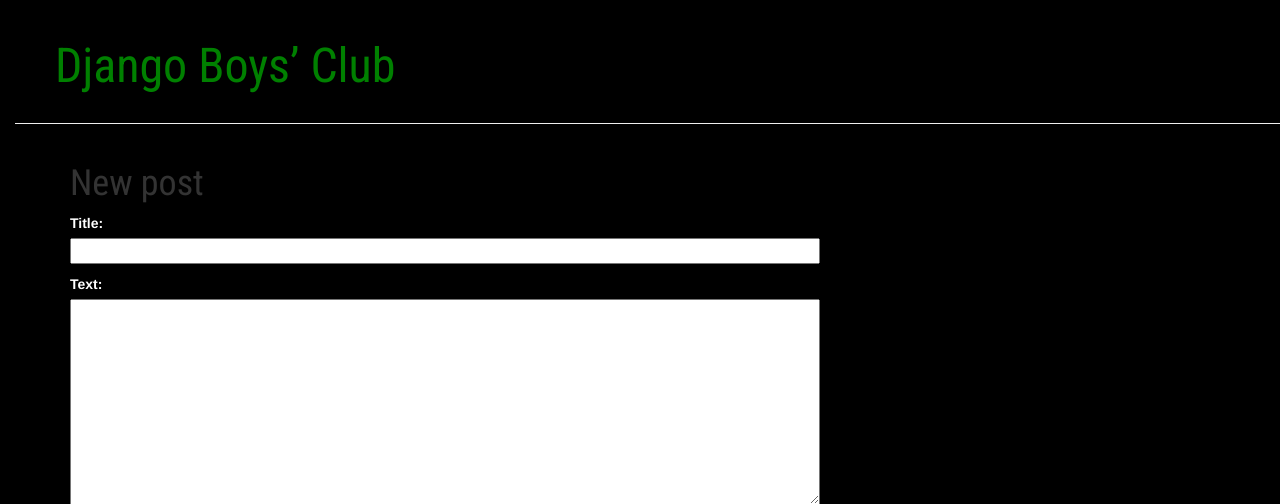
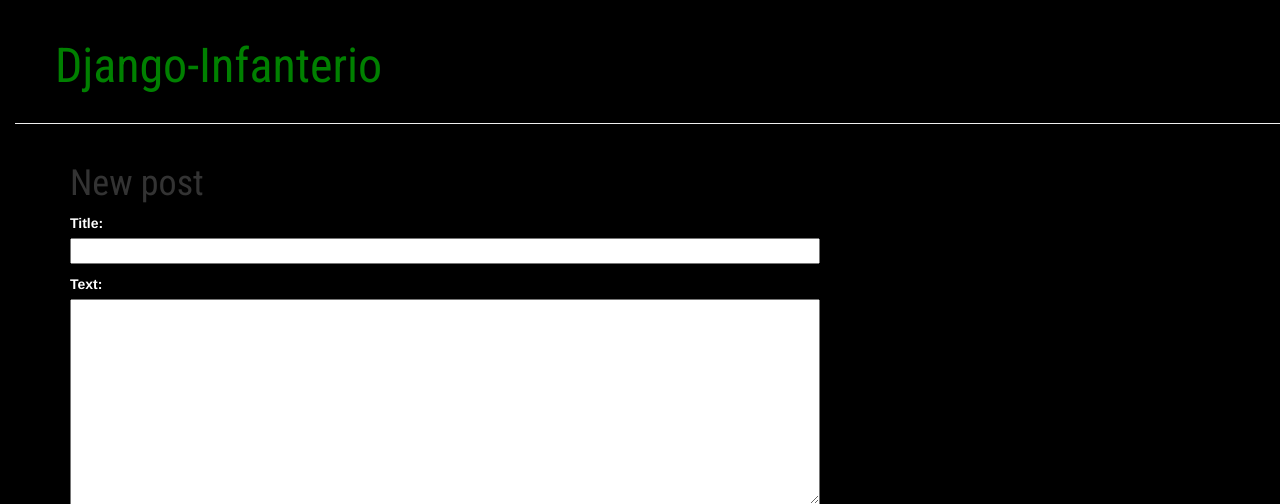
Before and after one commit to zhaqenl/my-first-blog, a Django app: page /post/new in a window 1280 px wide. Shown: the top 504 px of the page. Run offline with Django 3.2, Linux system fonts and the light colour scheme; some libraries are stand-ins or nearby versions.

Commit message:
Change blog name

```diff
--- a/blog/templates/blog/base.html
+++ b/blog/templates/blog/base.html
@@ -2,7 +2,7 @@
 
 <html>
   <head>
-        <title>Django Boys’ Club</title>
+    <title>Django-Infanterio</title>
     <link rel="stylesheet" href="//maxcdn.bootstrapcdn.com/bootstrap/3.2.0/css/bootstrap.min.css">
     <link rel="stylesheet" href="//maxcdn.bootstrapcdn.com/bootstrap/3.2.0/css/bootstrap-theme.min.css">
     <link href="https://fonts.googleapis.com/css?family=Roboto+Condensed" rel="stylesheet">
@@ -13,7 +13,7 @@
       {% if user.is_authenticated %}
       <a href="{% url 'post_new' %}" class="top-menu"><span class="glyphicon glyphicon-plus"></span></a>
       {% endif %}
-      <h1><a href="/">Django Boys’ Club</a></h1>
+      <h1><a href="/">Django-Infanterio</a></h1>
     </div>
     <div class="content container">
       <div class="row">
```
Lines whose indentation alone changed are shown as unchanged.
